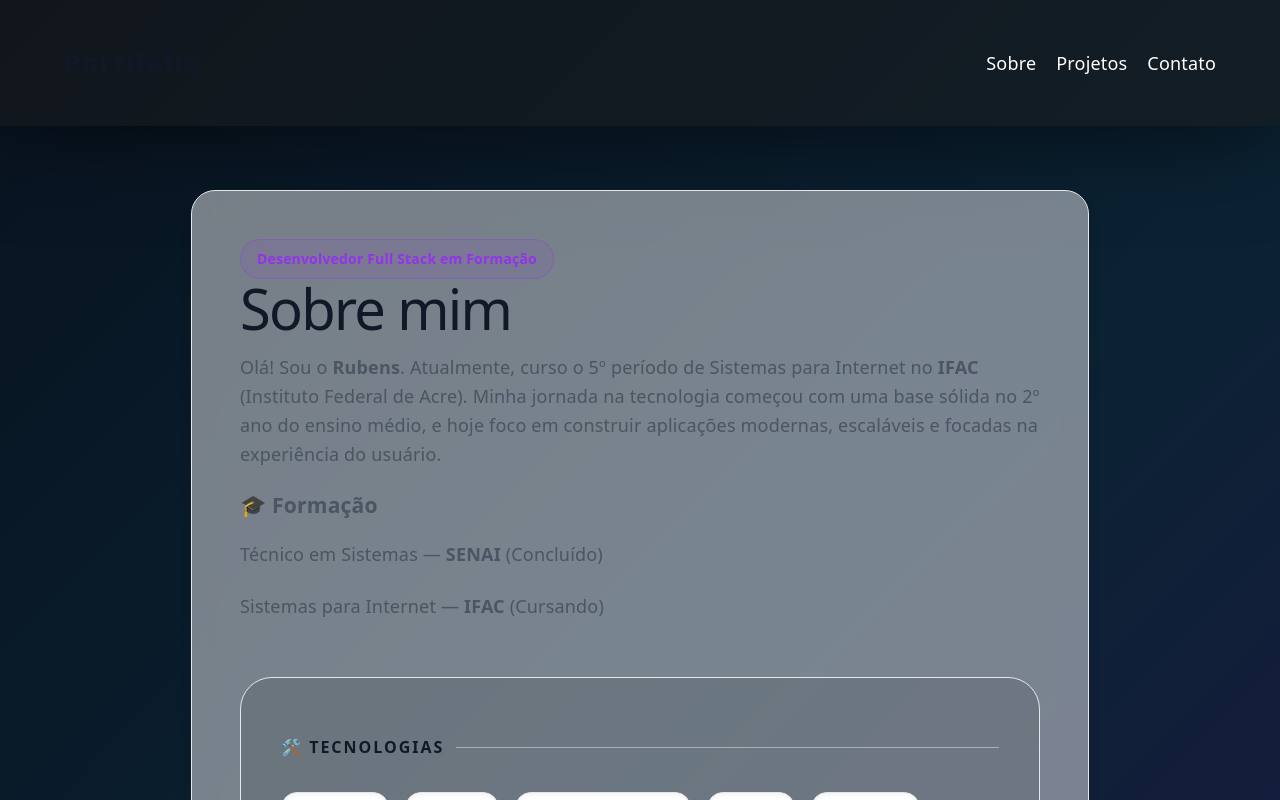
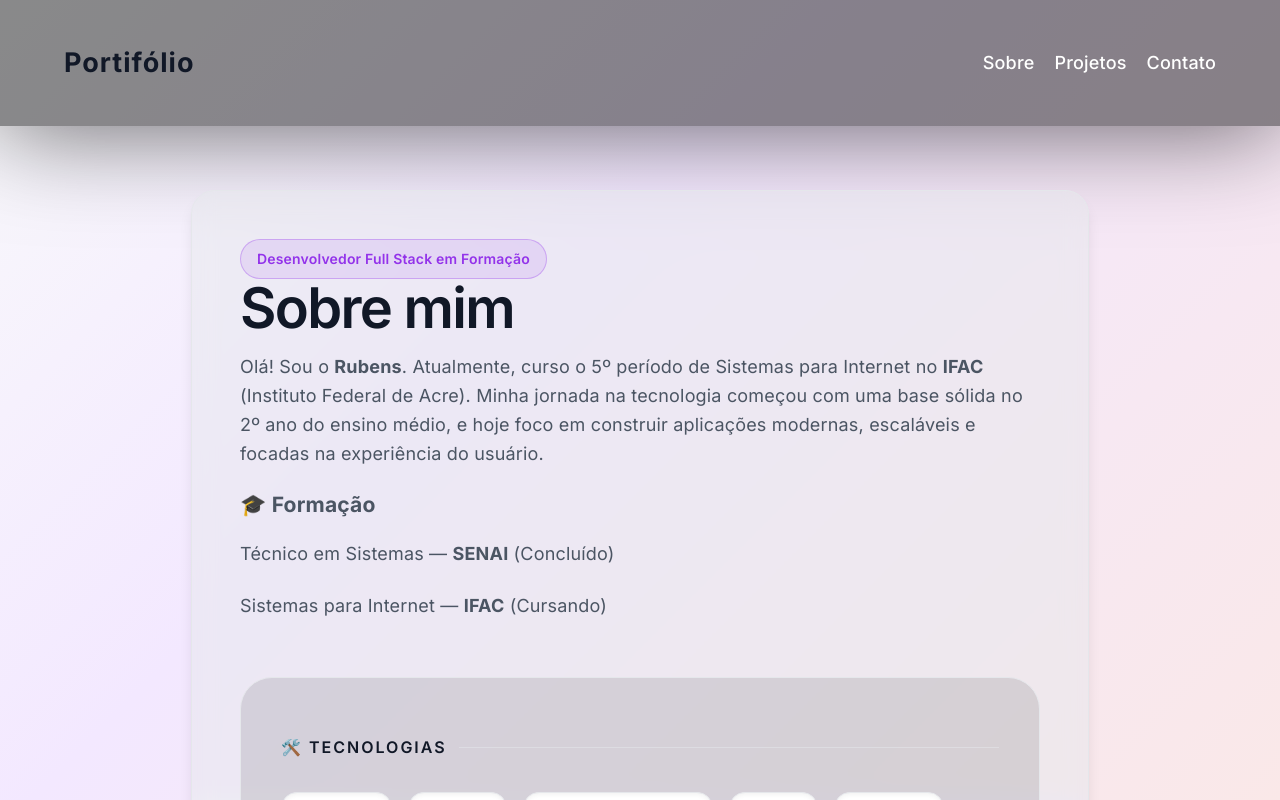
Before and after one commit to RUBENSNETO0001/PortifolioPerfil, a React (Vite) app in the folder front-end/: page / in a window 1280 px wide. Shown: the top 800 px of the page. Built offline with nearby package versions, Linux system fonts and the light colour scheme.

Commit message:
cpncertando o tema

```diff
--- a/front-end/src/assets/css/index.css
+++ b/front-end/src/assets/css/index.css
@@ -1,40 +1,30 @@
 /* Importando uma fonte moderna */
-@import url('https://fonts.googleapis.com/css2?family=Inter:wght@400;600;700&display=swap');
+@import url('https://fonts.googleapis.com/css2?family=Inter:wght@400;500;600;700&display=swap');
 
 :root {
- --text: #4b5563;           /* Cinza escuro para leitura */
-  --text-h: #111827;         /* Quase preto para títulos */
-  --bg: #ffffff;             /* Fundo branco limpo */
-  --border: #e5e7eb;         /* Bordas suaves */
-  --code-bg: #f3f4f6;        /* Fundo de código levemente cinza */
-  --accent: #9333ea;         /* Roxo um pouco mais saturado para contraste no claro */
+  /* TEMA CLARO */
+  --text: #4b5563;
+  --text-h: #111827;
+  --bg: #ffffff;
+  --border: #e5e7eb;
+  --code-bg: #f3f4f6;
+  --accent: #9333ea;
   --accent-bg: rgba(147, 51, 234, 0.1);
   --accent-border: rgba(147, 51, 234, 0.3);
   --social-bg: rgba(229, 231, 235, 0.5);
-  --shadow:
-    rgba(0, 0, 0, 0.1) 0 10px 15px -3px, rgba(0, 0, 0, 0.05) 0 4px 6px -2px;
+  --shadow: rgba(0, 0, 0, 0.1) 0 10px 15px -3px, rgba(0, 0, 0, 0.05) 0 4px 6px -2px;
 
-  --sans: system-ui, 'Segoe UI', Roboto, sans-serif;
-  --heading: system-ui, 'Segoe UI', Roboto, sans-serif;
-  --mono: ui-monospace, Consolas, monospace;
+  /* Fontes e Tipografia */
+  --sans: 'Inter', system-ui, -apple-system, sans-serif;
+  --heading: 'Inter', system-ui, sans-serif;
+  --mono: ui-monospace, 'Cascadia Code', Consolas, monospace;
 
-  font: 18px/145% var(--sans);
-  letter-spacing: 0.18px;
-  color-scheme: light dark;
-  color: var(--text);
-  background: var(--bg);
-  font-synthesis: none;
-  text-rendering: optimizeLegibility;
-  -webkit-font-smoothing: antialiased;
-  -moz-osx-font-smoothing: grayscale;
-
-  @media (max-width: 1024px) {
-    font-size: 16px;
-  }
+  --body-gradient: linear-gradient(135deg, #f9fafb 0%, #f3e8ff 40%, #fae8e8 100%);
 }
 
 @media (prefers-color-scheme: dark) {
   :root {
+    /* TEMA ESCURO */
     --text: #9ca3af;
     --text-h: #f3f4f6;
     --bg: #16171d;
@@ -44,34 +34,48 @@
     --accent-bg: rgba(192, 132, 252, 0.15);
     --accent-border: rgba(192, 132, 252, 0.5);
     --social-bg: rgba(47, 48, 58, 0.5);
-    --shadow:
-      rgba(0, 0, 0, 0.4) 0 10px 15px -3px, rgba(0, 0, 0, 0.25) 0 4px 6px -2px;
+    --shadow: rgba(0, 0, 0, 0.4) 0 10px 15px -3px, rgba(0, 0, 0, 0.25) 0 4px 6px -2px;
+
+    --body-gradient: linear-gradient(135deg, #08131f 0%, #0b2233 40%, #2a124f 100%);
   }
+}
 
-  #social .button-icon {
-    filter: invert(1) brightness(2);
-  }
+/* Configurações Globais */
+html {
+  font-family: var(--sans);
+  font-size: 18px;
+  line-height: 145%;
+  letter-spacing: 0.18px;
+  color: var(--text);
+  background: var(--bg);
+  text-rendering: optimizeLegibility;
+  -webkit-font-smoothing: antialiased;
+  -moz-osx-font-smoothing: grayscale;
+}
+
+@media (max-width: 1024px) {
+  html { font-size: 16px; }
 }
 
 body {
   margin: 0;
-  background: linear-gradient(135deg, #08131f 0%, #0b2233 40%, #2a124f 100%);
+  background: var(--body-gradient);
+  background-attachment: fixed;
+  min-height: 100vh;
 }
 
 #root {
-  max-width: 100%;
   margin: 0 auto;
   text-align: center;
-  min-height: 90vh;
+  min-height: 100vh;
   display: flex;
   flex-direction: column;
   box-sizing: border-box;
 }
 
-h1,
-h2 {
+h1, h2 {
   font-family: var(--heading);
-  font-weight: 500;
+  font-weight: 600; /* Aumentado para 600 para melhor leitura */
   color: var(--text-h);
 }
 
@@ -79,11 +83,10 @@ h1 {
   font-size: 56px;
   letter-spacing: -1.68px;
   margin: 32px 0;
+}
 
-  @media (max-width: 1024px) {
-    font-size: 36px;
-    margin: 20px 0;
-  }
+@media (max-width: 1024px) {
+  h1 { font-size: 36px; margin: 20px 0; }
 }
 
 h2 {
@@ -91,27 +94,25 @@ h2 {
   line-height: 118%;
   letter-spacing: -0.24px;
   margin: 0 0 8px;
-
-  @media (max-width: 1024px) {
-    font-size: 20px;
-  }
 }
 
-p {
-  margin: 0;
+@media (max-width: 1024px) {
+  h2 { font-size: 20px; }
 }
 
-code,
-.counter {
+code {
   font-family: var(--mono);
-  display: inline-flex;
+  font-size: 15px;
+  line-height: 135%;
+  padding: 4px 8px;
+  background: var(--code-bg);
   border-radius: 4px;
   color: var(--text-h);
 }
 
-code {
-  font-size: 15px;
-  line-height: 135%;
-  padding: 4px 8px;
-  background: var(--code-bg);
+/* Filtro para ícones no modo escuro */
+@media (prefers-color-scheme: dark) {
+  #social .button-icon {
+    filter: invert(1) brightness(2);
+  }
 }
```
